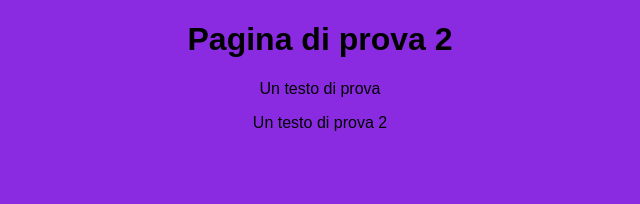
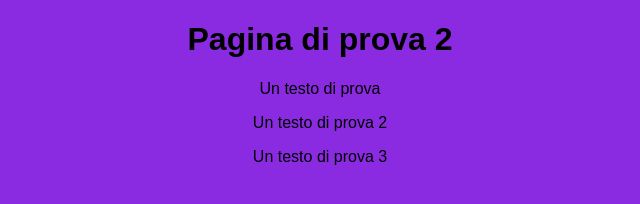
Before and after one commit to cirox/prova-sito-git, a plain HTML site: page index.html in a window 1280 px wide. Shown: the whole page, without its empty margins (320-960 px from the left). Drawn offline with Linux system fonts and the light colour scheme.

Commit message:
Update index.html
html "testo di prova 3"

```diff
--- a/index.html
+++ b/index.html
@@ -11,5 +11,6 @@
     <h1>Pagina di prova 2</h1>
     <p>Un testo di prova</p>
     <p>Un testo di prova 2</p>
+    <p>Un testo di prova 3</p>
 </body>
 </html>
```
